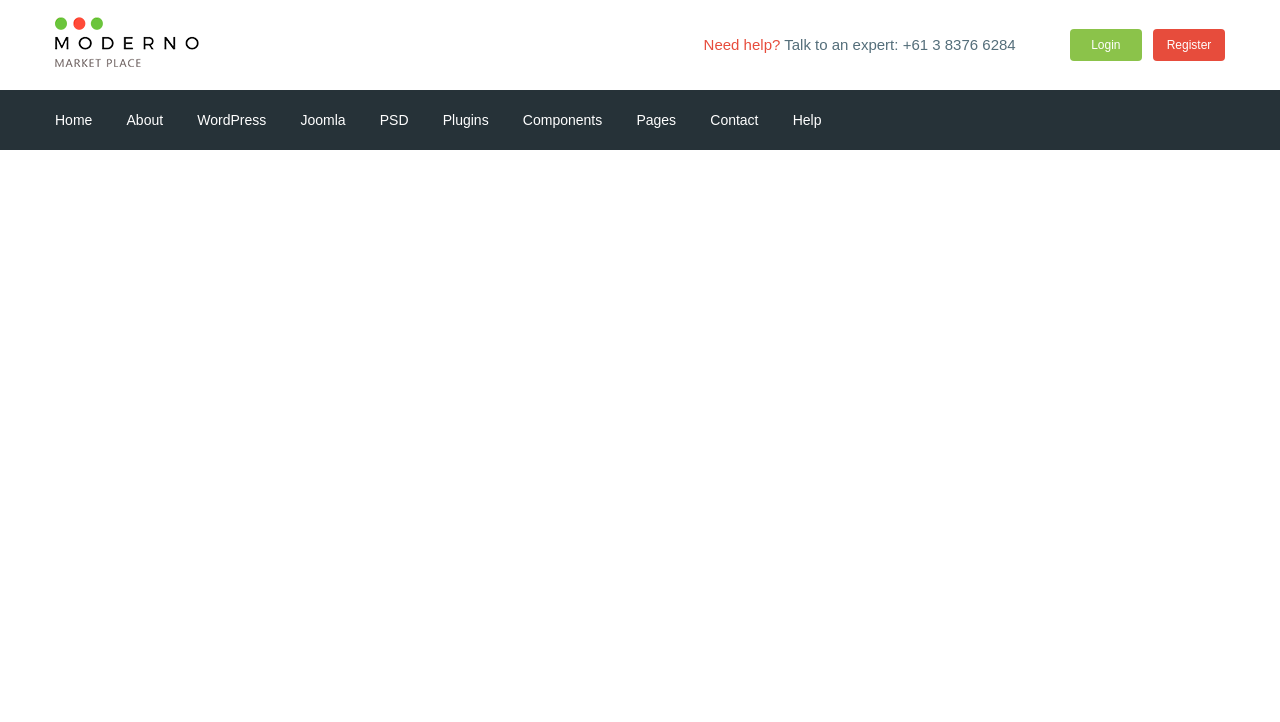
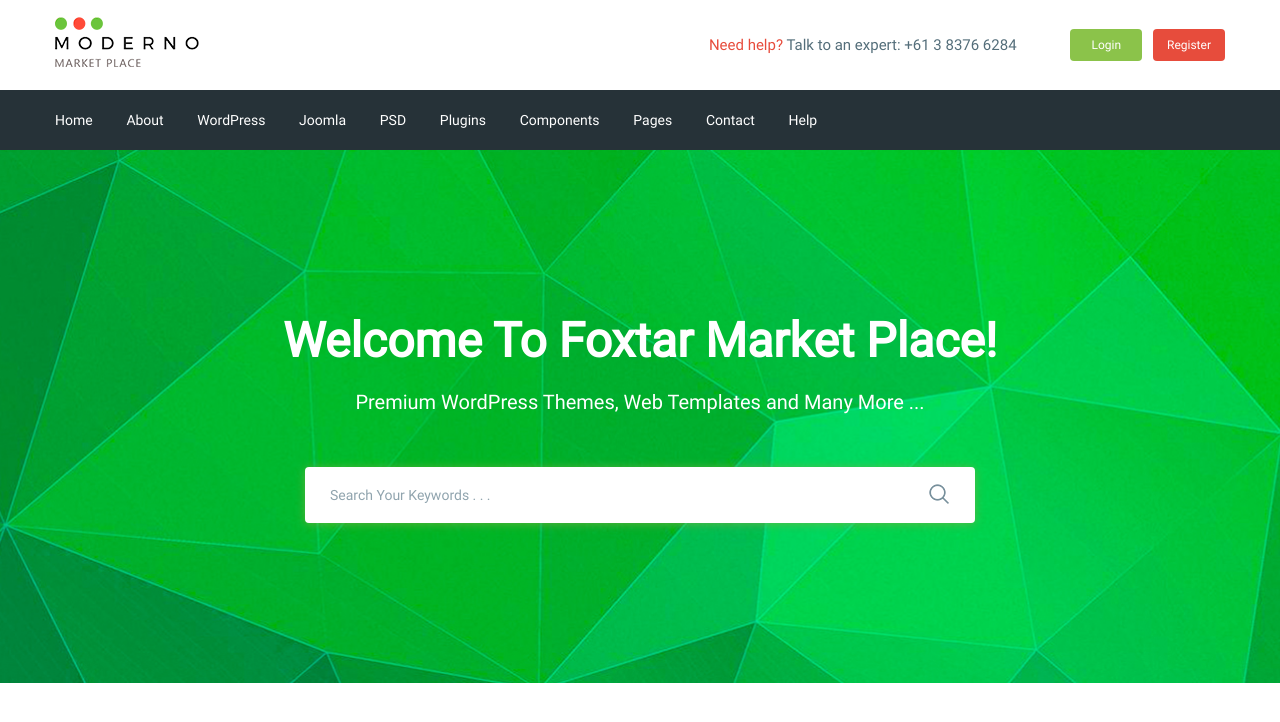
Before and after one commit to artem-totality/moderno, a website: page app/index.html in a window 1280 px wide. Drawn offline with nearby package versions, Linux system fonts and the light colour scheme; files that its build step writes are made by us from their sources.

Commit message:
added search section

```diff
--- a/app/index.html
+++ b/app/index.html
@@ -42,7 +42,6 @@
                         <li>
                             <a href="#">
                                 Home
-
                             </a>
                         </li>
                         <li>
@@ -94,8 +93,28 @@
                 </nav>
             </div>
         </div>
+    </header>
 
-    </header>
+    <section class="search" style="background-image: url(images/search-bg.jpg);">
+        <div class="container">
+            <div class="search__inner">
+                <div class="search__inner-title">
+                    Welcome To Foxtar Market Place!
+                </div>
+                <div class="search__inner-text">
+                    Premium WordPress Themes, Web Templates and Many More ...
+                </div>
+                <div class="search__inner-form">
+                    <form>
+                        <input type="text" placeholder="Search Your Keywords . . ." required>
+                        <button type="submit">
+                            <img src="images/icons/search.png" alt="">
+                        </button>
+                    </form>
+                </div>
+            </div>
+        </div>
+    </section>
 
 
     <script src="https://ajax.googleapis.com/ajax/libs/jquery/3.5.1/jquery.min.js"></script>
--- a/app/scss/_fonts.scss
+++ b/app/scss/_fonts.scss
@@ -1,5 +1,5 @@
 @font-face {
-    font-family: 'Roboto-Regular', sans-serif;
+    font-family: 'Roboto-Regular';
     src:  url('../fonts/Roboto-Regular.woff2') format('woff2'),
           url('../fonts/Roboto-Regular.woff') format('woff');
     font-weight: normal;
--- a/app/scss/style.scss
+++ b/app/scss/style.scss
@@ -58,3 +58,64 @@
         font-size: 14px;
     }
 }
+
+.search {
+
+    background-repeat: no-repeat;
+    background-size: cover;
+    background-position: center;
+    min-height: 533px;
+}
+
+.search__inner {
+    padding: 155px 0 100px;
+    color: #fff;
+    text-align: center;
+    &-title {
+        font-size: 48px;
+        line-height: 72px;
+        margin-bottom: 10px;
+        font-weight: 700;
+    }
+    &-text {
+        font-size: 20px;
+        margin-bottom: 50px;
+        font-weight: 500;
+        line-height: 30px;
+    }
+    &-form {
+        max-width: 670px;
+        margin: 0 auto;
+        position: relative;
+        input {
+            display: block;
+            width: 100%;
+            box-shadow: 0px 1px 10px 0px rgba(124, 178, 64, 0.75);
+            border-radius: 4px;
+            height: 56px;
+            // outline-color: #ccc;
+            outline: none;
+            border: none;
+            font-size: 14px;
+            font-weight: 500;
+            padding-left: 25px;
+            padding-right: 60px;
+            &:focus {
+                border: 1px solid #aaa;
+            }
+            &::placeholder {
+                color: #90a4ae;
+                font-weight: 500;
+            }
+        }
+        button {
+            position: absolute;
+            border: none;
+            background-color: transparent;
+            right: 20px;
+            top: 16px;
+            cursor: pointer;
+            outline: none;
+        }
+    }
+}
```
Also changed, not shown: app/images/icons/search.png (added), app/images/search-bg.jpg (added).
